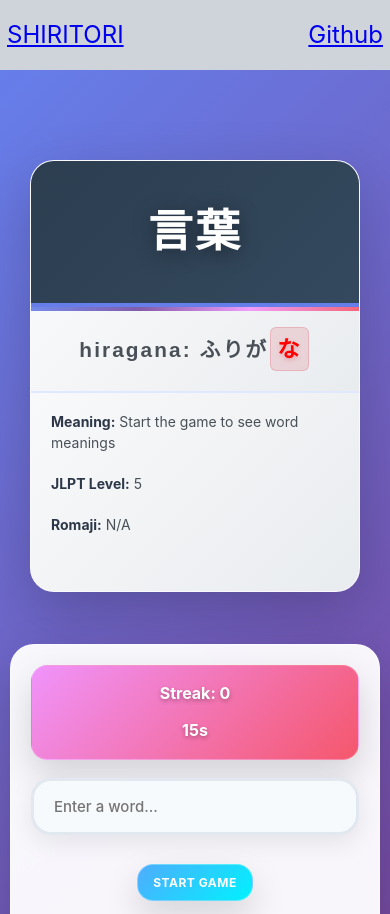
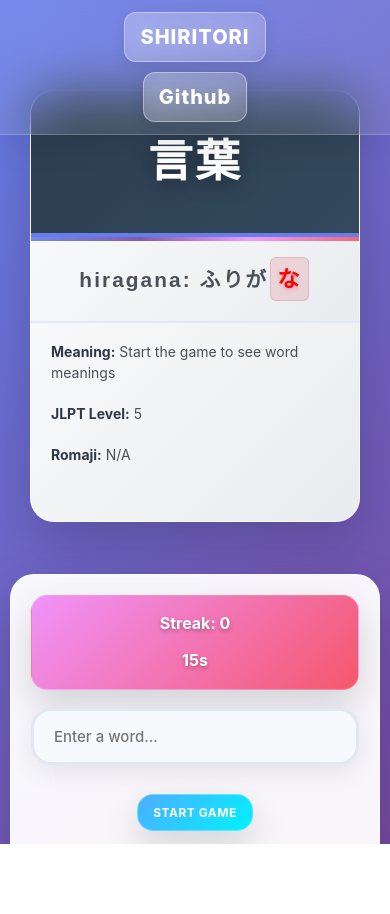
Before and after one commit to kaisalayasa/Shiritori-Game, a React (Vite) app in the folder shiritori game/: page / in a window 390 px wide. After the commit the page ends 844 px from the top, so only its background shows below. Built offline with nearby package versions, Linux system fonts and the light colour scheme; no server answers.

Commit message:
feat: better looking navbar

```diff
--- a/shiritori game/src/components/Navbar.module.css
+++ b/shiritori game/src/components/Navbar.module.css
@@ -1,9 +1,109 @@
+/* Modern navbar design with enhanced glassmorphism */
+header {
+  position: fixed;
+  top: 0;
+  left: 0;
+  right: 0;
+  z-index: 100;
+  backdrop-filter: blur(25px);
+  background: rgba(255, 255, 255, 0.1);
+  border-bottom: 1px solid rgba(255, 255, 255, 0.2);
+  padding: 0;
+  box-shadow: 0 8px 32px rgba(0, 0, 0, 0.1);
+}
+
 nav {
-  background-color: #CED4DA;
   display: flex;
   justify-content: space-between;
-  font-size: 1.5rem;
-  height: 70px;
   align-items: center;
-  padding: 7px;
+  padding: 18px 40px;
+  max-width: 1400px;
+  margin: 0 auto;
 }
+
+nav div {
+  display: flex;
+  align-items: center;
+}
+
+nav a {
+  color: white;
+  text-decoration: none;
+  font-weight: 600;
+  font-size: 18px;
+  padding: 12px 24px;
+  border-radius: 12px;
+  transition: all 0.3s cubic-bezier(0.4, 0, 0.2, 1);
+  position: relative;
+  overflow: hidden;
+  backdrop-filter: blur(10px);
+}
+
+nav a:first-child {
+  font-size: 26px;
+  font-weight: 800;
+  letter-spacing: 1.5px;
+  background: linear-gradient(135deg, rgba(255, 255, 255, 0.25), rgba(255, 255, 255, 0.15));
+  border: 1px solid rgba(255, 255, 255, 0.4);
+  box-shadow: 0 4px 15px rgba(0, 0, 0, 0.1);
+}
+
+nav a:hover {
+  background: rgba(255, 255, 255, 0.25);
+  transform: translateY(-2px);
+  box-shadow: 0 8px 25px rgba(0, 0, 0, 0.15);
+}
+
+nav a:first-child:hover {
+  background: linear-gradient(135deg, rgba(255, 255, 255, 0.35), rgba(255, 255, 255, 0.25));
+  box-shadow: 0 8px 30px rgba(0, 0, 0, 0.2);
+}
+
+nav a::before {
+  content: '';
+  position: absolute;
+  top: 0;
+  left: -100%;
+  width: 100%;
+  height: 100%;
+  background: linear-gradient(90deg, transparent, rgba(255, 255, 255, 0.2), transparent);
+  transition: left 0.5s ease;
+}
+
+nav a:hover::before {
+  left: 100%;
+}
+
+/* Responsive design */
+@media (max-width: 768px) {
+  nav {
+    padding: 15px 25px;
+  }
+
+  nav a {
+    font-size: 16px;
+    padding: 10px 18px;
+  }
+
+  nav a:first-child {
+    font-size: 22px;
+    letter-spacing: 1px;
+  }
+}
+
+@media (max-width: 480px) {
+  nav {
+    padding: 12px 20px;
+    flex-direction: column;
+    gap: 10px;
+  }
+
+  nav a {
+    font-size: 14px;
+    padding: 8px 15px;
+  }
+
+  nav a:first-child {
+    font-size: 20px;
+  }
+}
```
